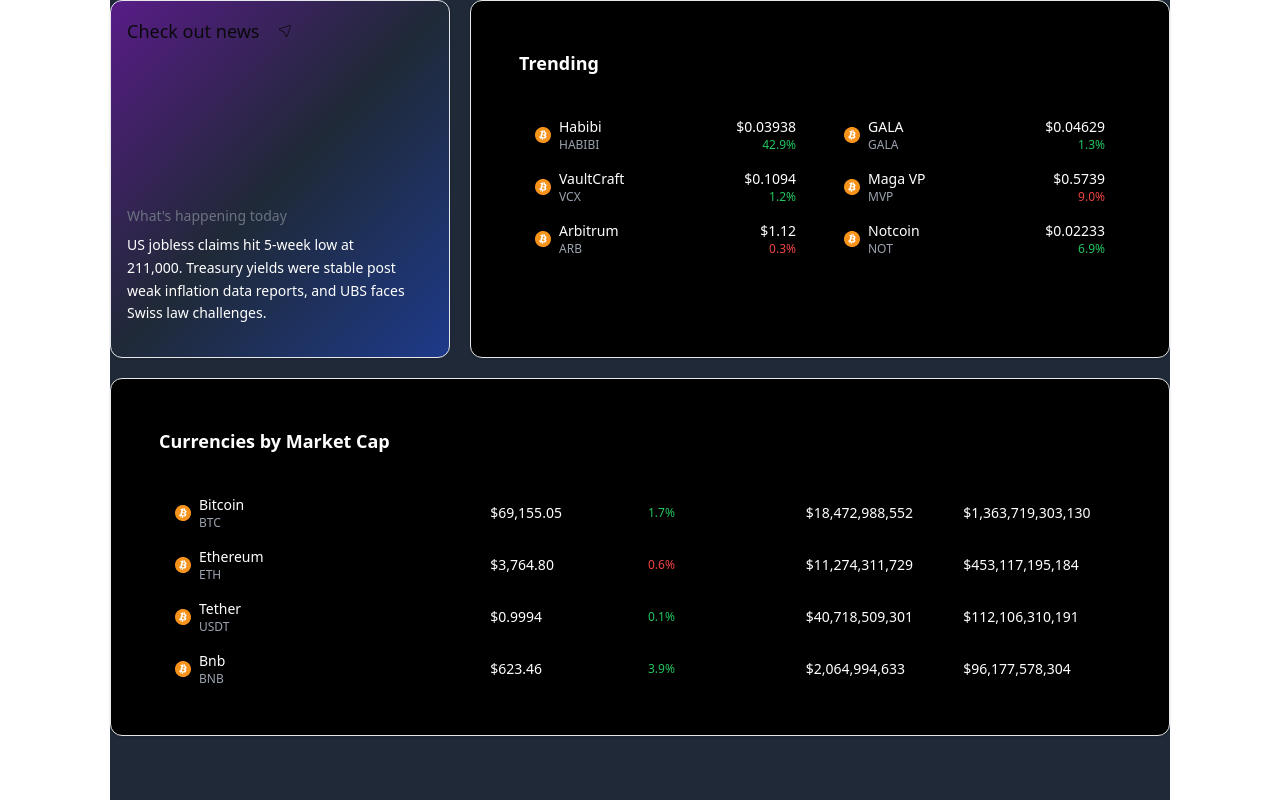
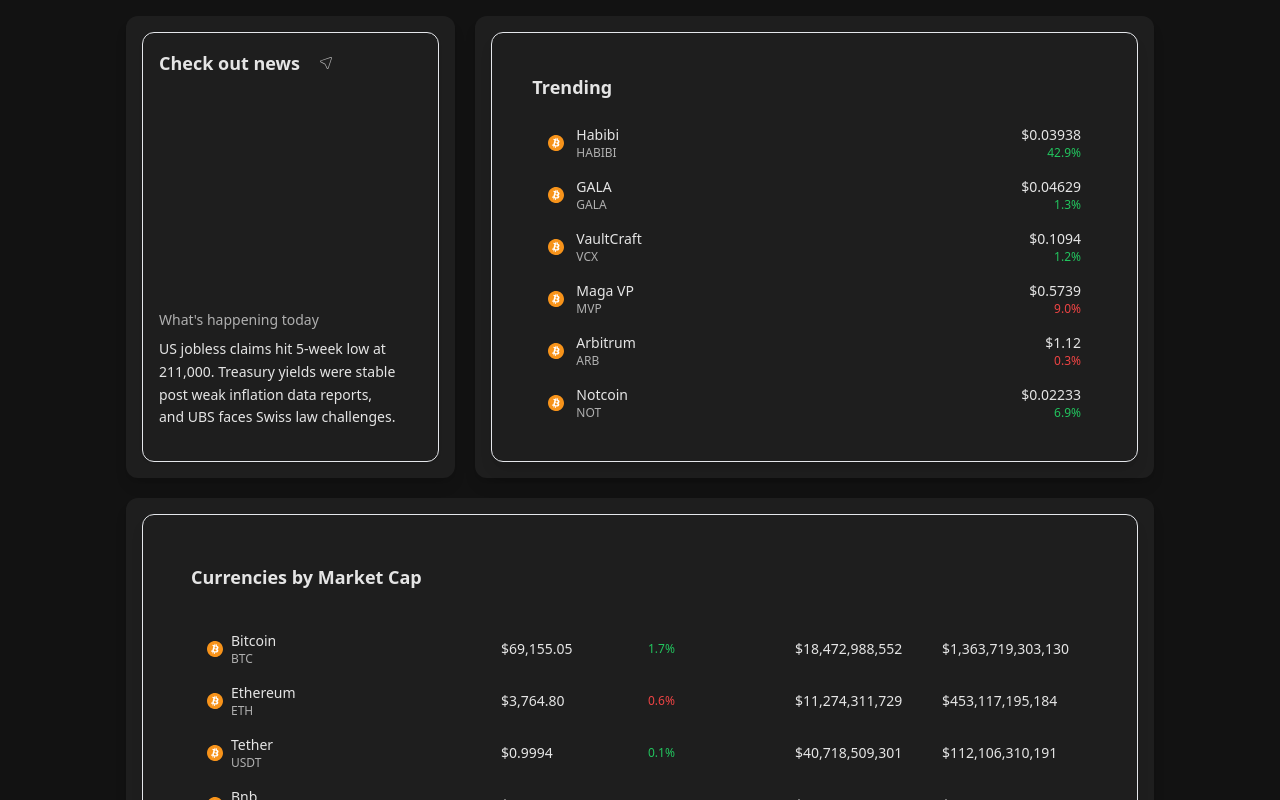
Before and after one commit to ilyastorunn/tracker, a React (Vite) app: page /home in a window 1280 px wide. Shown: the top 800 px of the page. Built offline with nearby package versions, Linux system fonts and the light colour scheme.

Commit message:
feat: update pages and components with dark theme alignment

```diff
--- a/src/components/custom/MarketCapWidget.jsx
+++ b/src/components/custom/MarketCapWidget.jsx
@@ -47,7 +47,7 @@
   ];
 
   return (
-    <Card className="w-full h-full min-h-[250px] bg-black text-white shadow p-6">
+    <Card className="w-full h-full min-h-[250px] bg-card text-text-primary shadow-lg p-6 rounded-lg">
       <CardHeader>
         <h2 className="text-lg font-semibold mb-4">Currencies by Market Cap</h2>
       </CardHeader>
@@ -62,7 +62,7 @@
                 <img className="w-4 h-4" src={item.logo} alt={item.name} />
                 <div className="flex flex-col">
                   <div className="text-sm font-medium">{item.name}</div>
-                  <div className="text-xs text-gray-400">{item.symbol}</div>
+                  <div className="text-xs text-text-secondary">{item.symbol}</div>
                 </div>
               </div>
               <div className="col-span-1 text-sm font-medium">{item.price}</div>
--- a/src/components/custom/NewsWidget.jsx
+++ b/src/components/custom/NewsWidget.jsx
@@ -5,18 +5,18 @@
 
 export default function NewsWidget() {
   return (
-    <Card className="w-full h-full min-h-[250px] bg-gradient-to-br from-purple-900 via-gray-800 to-blue-900 p-4 shadow flex flex-col justify-between">
+    <Card className="w-full h-full min-h-[250px] bg-card p-4 shadow flex flex-col justify-between">
       <CardHeader className="flex-row items-start -space-y-1 gap-2 p-0 pb-4">
-        <span className="text-lg">Check out news</span>
-        <Button variant="ghost" size="icon">
+        <span className="text-lg font-semibold text-text-primary">Check out news</span>
+        <Button variant="ghost" size="icon" className="text-text-secondary hover:text-text-primary">
           <CiLocationArrow1 className="h-4 w-4" />
         </Button>
       </CardHeader>
       <CardContent className="pb-4 pl-0 mt-auto">
-        <div className="mb-2 text-sm text-gray-500">
+        <div className="mb-2 text-sm text-text-secondary">
           What&apos;s happening today
         </div>
-        <div className="text-sm leading-relaxed text-foreground text-white">
+        <div className="text-sm leading-relaxed text-text-primary">
           US jobless claims hit 5-week low at 211,000. Treasury yields were
           stable post weak inflation data reports, and UBS faces Swiss law
           challenges.
--- a/src/components/custom/TrendingWidget.jsx
+++ b/src/components/custom/TrendingWidget.jsx
@@ -3,30 +3,76 @@
 import logo from "../../assets/Bitcoin.svg";
 
 export default function TrendingWidget() {
-
   const trendingItems = [
-    {logo: logo, name: "Habibi", symbol: "HABIBI", price: "$0.03938", change: "42.9%", positive: true},
-    {logo: logo, name: "GALA", symbol: "GALA", price: "$0.04629", change: "1.3%", positive: true},
-    {logo: logo, name: "VaultCraft", symbol: "VCX", price: "$0.1094", change: "1.2%", positive: true},
-    {logo: logo, name: "Maga VP", symbol: "MVP", price: "$0.5739", change: "9.0%", positive: false},
-    {logo: logo, name: "Arbitrum", symbol: "ARB", price: "$1.12", change: "0.3%", positive: false},
-    {logo: logo, name: "Notcoin", symbol: "NOT", price: "$0.02233", change: "6.9%", positive: true},
-  ]
+    {
+      logo: logo,
+      name: "Habibi",
+      symbol: "HABIBI",
+      price: "$0.03938",
+      change: "42.9%",
+      positive: true,
+    },
+    {
+      logo: logo,
+      name: "GALA",
+      symbol: "GALA",
+      price: "$0.04629",
+      change: "1.3%",
+      positive: true,
+    },
+    {
+      logo: logo,
+      name: "VaultCraft",
+      symbol: "VCX",
+      price: "$0.1094",
+      change: "1.2%",
+      positive: true,
+    },
+    {
+      logo: logo,
+      name: "Maga VP",
+      symbol: "MVP",
+      price: "$0.5739",
+      change: "9.0%",
+      positive: false,
+    },
+    {
+      logo: logo,
+      name: "Arbitrum",
+      symbol: "ARB",
+      price: "$1.12",
+      change: "0.3%",
+      positive: false,
+    },
+    {
+      logo: logo,
+      name: "Notcoin",
+      symbol: "NOT",
+      price: "$0.02233",
+      change: "6.9%",
+      positive: true,
+    },
+  ];
 
   return (
-    <Card className="w-full h-full min-h-[250px] bg-black text-white shadow p-6">
+    <Card className="w-full h-full min-h-[250px] bg-card text-text-primary shadow-lg p-4 rounded-lg">
       <CardHeader>
-        <h2 className="text-lg font-semibold mb-4">Trending</h2>
+        <h2 className="text-lg font-semibold">Trending</h2>
       </CardHeader>
       <CardContent>
-        <div className="grid grid-cols-2 gap-4">
+        <div className="space-y-4">
           {trendingItems.map((item, index) => (
-            <div key={index} className="flex items-center justify-between gap-4 px-4">
-              <div className="flex items-center gap-2">
+            <div
+              key={index}
+              className="flex items-center justify-between gap-4 px-4"
+            >
+              <div className="flex items-center gap-3">
                 <img className="w-4 h-4" src={item.logo} alt={item.name} />
                 <div className="flex flex-col">
                   <div className="text-sm font-medium">{item.name}</div>
-                  <div className="text-xs text-gray-400">{item.symbol}</div>
+                  <div className="text-xs text-text-secondary">
+                    {item.symbol}
+                  </div>
                 </div>
               </div>
               <div className="flex flex-col items-end">
@@ -46,3 +92,54 @@
     </Card>
   );
 }
+
+// OLD DESIGN
+
+// import React from "react";
+// import { Card, CardContent, CardHeader } from "@/components/ui/card";
+// import logo from "../../assets/Bitcoin.svg";
+
+// export default function TrendingWidget() {
+
+//   const trendingItems = [
+//     {logo: logo, name: "Habibi", symbol: "HABIBI", price: "$0.03938", change: "42.9%", positive: true},
+//     {logo: logo, name: "GALA", symbol: "GALA", price: "$0.04629", change: "1.3%", positive: true},
+//     {logo: logo, name: "VaultCraft", symbol: "VCX", price: "$0.1094", change: "1.2%", positive: true},
+//     {logo: logo, name: "Maga VP", symbol: "MVP", price: "$0.5739", change: "9.0%", positive: false},
+//     {logo: logo, name: "Arbitrum", symbol: "ARB", price: "$1.12", change: "0.3%", positive: false},
+//     {logo: logo, name: "Notcoin", symbol: "NOT", price: "$0.02233", change: "6.9%", positive: true},
+//   ]
+
+//   return (
+//     <Card className="w-full h-full min-h-[250px] bg-black text-white shadow p-6">
+//       <CardHeader>
+//         <h2 className="text-lg font-semibold mb-4">Trending</h2>
+//       </CardHeader>
+//       <CardContent>
+//         <div className="grid grid-cols-2 gap-4">
+//           {trendingItems.map((item, index) => (
+//             <div key={index} className="flex items-center justify-between gap-4 px-4">
+//               <div className="flex items-center gap-2">
+//                 <img className="w-4 h-4" src={item.logo} alt={item.name} />
+//                 <div className="flex flex-col">
+//                   <div className="text-sm font-medium">{item.name}</div>
+//                   <div className="text-xs text-gray-400">{item.symbol}</div>
+//                 </div>
+//               </div>
+//               <div className="flex flex-col items-end">
+//                 <div className="text-sm font-medium">{item.price}</div>
+//                 <div
+//                   className={`text-xs font-medium ${
+//                     item.positive ? "text-green-500" : "text-red-500"
+//                   }`}
+//                 >
+//                   {item.change}
+//                 </div>
+//               </div>
+//             </div>
+//           ))}
+//         </div>
+//       </CardContent>
+//     </Card>
+//   );
+// }
--- a/src/pages/Home.jsx
+++ b/src/pages/Home.jsx
@@ -1,22 +1,22 @@
-import { Separator } from "@/components/ui/separator"
+import { Separator } from "@/components/ui/separator";
 import MarketCapWidget from "../components/custom/MarketCapWidget";
 import NewsWidget from "../components/custom/NewsWidget";
 import TrendingWidget from "../components/custom/TrendingWidget";
 
 export default function Home() {
   return (
-    <div className="bg-gray-800 mx-auto min-h-screen max-w-[1060px] grid grid-cols-3 grid-rows-12 gap-[20px]">
-      <div className="col-span-1">
-        <NewsWidget />
-      </div>
-      <div className="col-span-2">
-        <TrendingWidget />
-      </div>
-      {/* <div className="col-span-1">
-      <Separator />
-      </div> */}
-      <div className="col-span-3">
-        <MarketCapWidget />
+    <div className="w-full min-h-screen bg-background flex justify-center">
+      <div className="max-w-[1060px] w-full grid grid-cols-3 grid-rows-12 gap-[20px] p-4">
+        <div className="col-span-1 bg-card p-4 rounded-lg shadow-lg">
+          <NewsWidget />
+        </div>
+        <div className="col-span-2 bg-card p-4 rounded-lg shadow-lg">
+          <TrendingWidget />
+        </div>
+        {/* <Separator className="col-span-3 bg-border" /> */}
+        <div className="col-span-3 bg-card p-4 rounded-lg shadow-lg">
+          <MarketCapWidget />
+        </div>
       </div>
     </div>
   );
--- a/src/pages/NotFound.jsx
+++ b/src/pages/NotFound.jsx
@@ -3,15 +3,15 @@
 export default function NotFound() {
   return (
     <>
-      <div className="bg-[#1d1d1f] min-h-screen flex flex-col items-center justify-center">
+      <div className="bg-background min-h-screen flex flex-col items-center justify-center">
         <div className="flex items-center">
-          <span className="text-white text-xl">404</span>
-          <span className="text-white text-xl mx-2">| </span>
-          <span className="text-white text-xl">
+          <span className="text-text-primary text-xl">404</span>
+          <span className="text-text-primary text-xl mx-2">| </span>
+          <span className="text-text-primary text-xl">
             This page could not be found.
           </span>
         </div>
-        <Button className="mt-6 text-white bg-transparent hover:underline hover:bg-[#1d1d1f]">
+        <Button className="mt-6 text-text-primary bg-transparent hover:underline hover:bg-background">
             Back Home
         </Button>
       </div>
--- a/tailwind.config.js
+++ b/tailwind.config.js
@@ -5,53 +5,45 @@
 	theme: {
 	  extend: {
 		borderRadius: {
-  			lg: 'var(--radius)',
-  			md: 'calc(var(--radius) - 2px)',
-  			sm: 'calc(var(--radius) - 4px)'
+		  lg: '12px',
+		  md: '8px',
+		  sm: '6px'
 		},
 		colors: {
-  			background: 'hsl(var(--background))',
-  			foreground: 'hsl(var(--foreground))',
-  			card: {
-  				DEFAULT: 'hsl(var(--card))',
-  				foreground: 'hsl(var(--card-foreground))'
+		  // **Ana Arka Planlar**
+		  background: "#121212",
+		  foreground: "#EAEAEA",
+
+		  // **Kart ve UI Arkaplanları**
+		  card: "#1E1E1E",
+		  popover: "#242424",
+
+		  // **Metin Renkleri**
+		  text: {
+			primary: "#E5E5E5", // Daha koyu beyaz
+			secondary: "#B0B0B0",
 		  },
-  			popover: {
-  				DEFAULT: 'hsl(var(--popover))',
-  				foreground: 'hsl(var(--popover-foreground))'
-  			},
-  			primary: {
-  				DEFAULT: 'hsl(var(--primary))',
-  				foreground: 'hsl(var(--primary-foreground))'
-  			},
-  			secondary: {
-  				DEFAULT: 'hsl(var(--secondary))',
-  				foreground: 'hsl(var(--secondary-foreground))'
-  			},
+
+		  // **UI ve Buton Renkleri**
 		  muted: {
-  				DEFAULT: 'hsl(var(--muted))',
-  				foreground: 'hsl(var(--muted-foreground))'
+			DEFAULT: "#2D2D2D",
+			foreground: "#A3A3A3"
 		  },
 		  accent: {
-  				DEFAULT: 'hsl(var(--accent))',
-  				foreground: 'hsl(var(--accent-foreground))'
+			DEFAULT: "#3B3B3B",
+			foreground: "#FFFFFF"
 		  },
 		  destructive: {
-  				DEFAULT: 'hsl(var(--destructive))',
-  				foreground: 'hsl(var(--destructive-foreground))'
+			DEFAULT: "#E63946",
+			foreground: "#FFFFFF"
 		  },
-  			border: 'hsl(var(--border))',
-  			input: 'hsl(var(--input))',
-  			ring: 'hsl(var(--ring))',
-  			chart: {
-  				'1': 'hsl(var(--chart-1))',
-  				'2': 'hsl(var(--chart-2))',
-  				'3': 'hsl(var(--chart-3))',
-  				'4': 'hsl(var(--chart-4))',
-  				'5': 'hsl(var(--chart-5))'
-  			}
+
+		  // **Özel Renkler**
+		  border: "#333333",
+		  input: "#252525",
+		  ring: "#444444",
 		}
 	  }
 	},
 	plugins: [require("tailwindcss-animate")],
-}
+  };
```
Also changed, not shown: src/pages/Coin.jsx (+61 -112 lines), src/pages/Contact.jsx (+14 -14 lines), src/pages/SignIn.jsx (+14 -14 lines), src/pages/SignUp.jsx (+13 -13 lines). Lines whose indentation alone changed are shown as unchanged.
